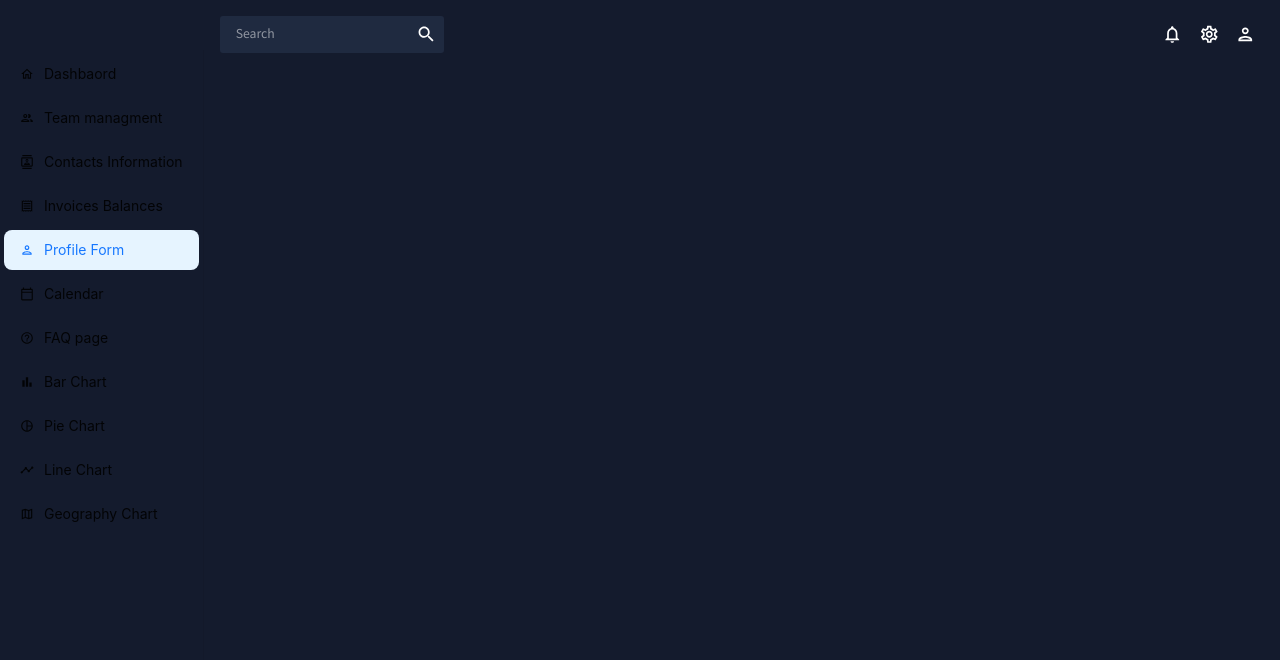
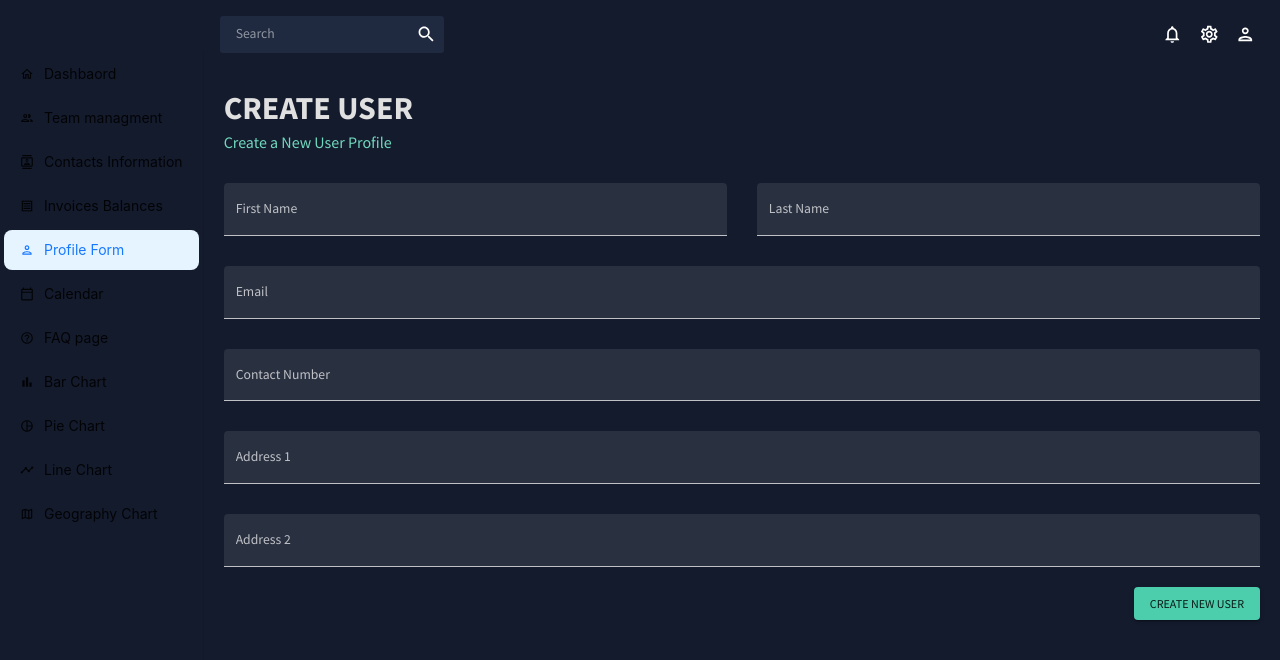
Before and after one commit to RupsanaAkter/admin-dashboard, a React (Create React App) app: page /form in a window 1280 px wide. Shown: the top 660 px of the page. Built offline with nearby package versions, Linux system fonts and the light colour scheme.

Commit message:
added form

```diff
--- a/package.json
+++ b/package.json
@@ -20,13 +20,16 @@
     "@testing-library/react": "^13.4.0",
     "@testing-library/user-event": "^13.5.0",
     "antd": "^5.6.3",
+    "axios": "^1.4.0",
+    "formik": "^2.4.2",
     "react": "^18.2.0",
     "react-dom": "^18.2.0",
     "react-pro-sidebar": "^1.1.0-alpha.1",
     "react-router-dom": "^6.14.0",
     "react-scripts": "5.0.1",
     "styled-components": "^5.3.11",
-    "web-vitals": "^2.1.4"
+    "web-vitals": "^2.1.4",
+    "yup": "^1.2.0"
   },
   "scripts": {
     "start": "react-scripts start",
--- a/src/App.js
+++ b/src/App.js
@@ -12,6 +12,7 @@
 import Bar from "./scenes/Bar/Bar";
 import Line from "./scenes/Line/Line";
 import FAQ from "./scenes/FAQ/FAQ";
+import Form from "./scenes/Form/Form";
 function App() {
   const [theme, colorMode] = useMode();
   const [isSidebar, setIsSidebar] = useState(true);
@@ -29,7 +30,7 @@
               <Route path="/team" element={<Team/>} />
               <Route path="/contacts" element={<Contacts />} />
               <Route path="/invoices" element={<Invoices />} />
-              {/* <Route path="/form" element={<Form />} /> */}
+              <Route path="/form" element={<Form />} />
               <Route path="/bar" element={<Bar />} />
               {/* <Route path="/pie" element={<Pie />} /> */}
               <Route path="/line" element={<Line />} />
--- /dev/null
+++ b/src/scenes/Form/Form.js
@@ -0,0 +1,152 @@
+import { Box, Button, TextField, useMediaQuery } from '@mui/material';
+import React from 'react';
+import * as yup from "yup";
+import Header from '../../components/Header/Header';
+import { Formik } from 'formik';
+
+const Form = () => {
+    const isNonMobile = useMediaQuery("(min-width:600px)");
+  const handleFormSubmit = (values) => {
+    console.log(values);
+  };
+    return (
+        <Box m="20px">
+      <Header title="CREATE USER" subtitle="Create a New User Profile" />
+
+      <Formik
+        onSubmit={handleFormSubmit}
+        initialValues={initialValues}
+        validationSchema={checkoutSchema}
+      >
+        {({
+          values,
+          errors,
+          touched,
+          handleBlur,
+          handleChange,
+          handleSubmit,
+        }) => (
+          <form onSubmit={handleSubmit}>
+            <Box
+              display="grid"
+              gap="30px"
+              gridTemplateColumns="repeat(4, minmax(0, 1fr))"
+              sx={{
+                "& > div": { gridColumn: isNonMobile ? undefined : "span 4" },
+              }}
+            >
+              <TextField
+                fullWidth
+                variant="filled"
+                type="text"
+                label="First Name"
+                onBlur={handleBlur}
+                onChange={handleChange}
+                value={values.firstName}
+                name="firstName"
+                error={!!touched.firstName && !!errors.firstName}
+                helperText={touched.firstName && errors.firstName}
+                sx={{ gridColumn: "span 2" }}
+              />
+              <TextField
+                fullWidth
+                variant="filled"
+                type="text"
+                label="Last Name"
+                onBlur={handleBlur}
+                onChange={handleChange}
+                value={values.lastName}
+                name="lastName"
+                error={!!touched.lastName && !!errors.lastName}
+                helperText={touched.lastName && errors.lastName}
+                sx={{ gridColumn: "span 2" }}
+              />
+              <TextField
+                fullWidth
+                variant="filled"
+                type="text"
+                label="Email"
+                onBlur={handleBlur}
+                onChange={handleChange}
+                value={values.email}
+                name="email"
+                error={!!touched.email && !!errors.email}
+                helperText={touched.email && errors.email}
+                sx={{ gridColumn: "span 4" }}
+              />
+              <TextField
+                fullWidth
+                variant="filled"
+                type="text"
+                label="Contact Number"
+                onBlur={handleBlur}
+                onChange={handleChange}
+                value={values.contact}
+                name="contact"
+                error={!!touched.contact && !!errors.contact}
+                helperText={touched.contact && errors.contact}
+                sx={{ gridColumn: "span 4" }}
+              />
+              <TextField
+                fullWidth
+                variant="filled"
+                type="text"
+                label="Address 1"
+                onBlur={handleBlur}
+                onChange={handleChange}
+                value={values.address1}
+                name="address1"
+                error={!!touched.address1 && !!errors.address1}
+                helperText={touched.address1 && errors.address1}
+                sx={{ gridColumn: "span 4" }}
+              />
+              <TextField
+                fullWidth
+                variant="filled"
+                type="text"
+                label="Address 2"
+                onBlur={handleBlur}
+                onChange={handleChange}
+                value={values.address2}
+                name="address2"
+                error={!!touched.address2 && !!errors.address2}
+                helperText={touched.address2 && errors.address2}
+                sx={{ gridColumn: "span 4" }}
+              />
+            </Box>
+            <Box display="flex" justifyContent="end" mt="20px">
+              <Button type="submit" color="secondary" variant="contained">
+                Create New User
+              </Button>
+            </Box>
+          </form>
+        )}
+      </Formik>
+    </Box>
+  );
+};
+
+const phoneRegExp =
+  /^((\+[1-9]{1,4}[ -]?)|(\([0-9]{2,3}\)[ -]?)|([0-9]{2,4})[ -]?)*?[0-9]{3,4}[ -]?[0-9]{3,4}$/;
+
+const checkoutSchema = yup.object().shape({
+  firstName: yup.string().required("required"),
+  lastName: yup.string().required("required"),
+  email: yup.string().email("invalid email").required("required"),
+  contact: yup
+    .string()
+    .matches(phoneRegExp, "Phone number is not valid")
+    .required("required"),
+  address1: yup.string().required("required"),
+  address2: yup.string().required("required"),
+});
+const initialValues = {
+  firstName: "",
+  lastName: "",
+  email: "",
+  contact: "",
+  address1: "",
+  address2: "",
+};
+
+export default Form;
```
Also changed, not shown: 1 other file (tests, documents, lock files or other folders).
